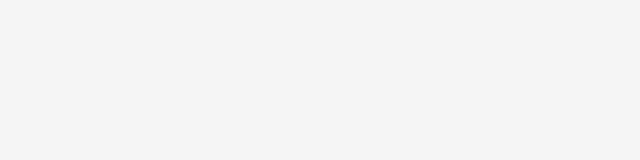
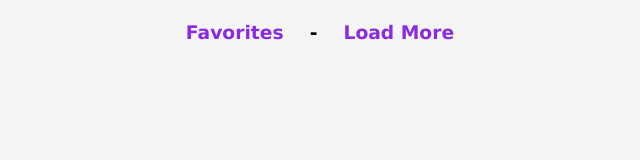
Before and after one commit to MarisMihailovs/NASA-APOD, a plain HTML site: page index.html in a window 1280 px wide. Shown: the whole page, without its empty margins (320-960 px from the left). Drawn offline with Linux system fonts and the light colour scheme.

Commit message:
add main ui elements

```diff
--- a/index.html
+++ b/index.html
@@ -16,6 +16,23 @@
     <div class="loader hidden">
         <img src="rocket.svg" alt="rocket loader">
     </div>
+    <!-- container -->
+    <div class="container">
+        <!-- navigation -->
+        <div class="navigation-container">
+            <span class="background"></span>
+            <!-- results nav -->
+            <span class="navigation-items" id="resultsNav">
+                <h3 class="clickable">Favorites</h3>
+                <h3>&nbsp;&nbsp;&nbsp; - &nbsp;&nbsp;&nbsp;</h3>
+                <h3 class="clickable">Load More</h3>
+            </span>
+            <!-- favorites nav -->
+            <span class="navigation-items hidden" id="favoritesNav">
+                <h3 class="clickable">Load more NASA images</h3>
+            </span>
+        </div>
+    </div>
     <!-- Script -->
     <script src="script.js"></script>
 </body>
--- a/style.css
+++ b/style.css
@@ -28,6 +28,8 @@ body {
   display: flex;
   justify-content: center;
   align-items: center;
+  position: fixed;
+  z-index: 10;
 }
 
 
@@ -48,9 +50,18 @@ body {
   right: 0;
   width: 100%;
   height: 60px;
-
+  z-index: -1;
 }
 
+.clickable {
+  color: blueviolet;
+  cursor: pointer;
+  user-select: none;
+}
+
+.clickable:hover {
+  color: rgb(100, 44, 152);
+}
 
 /* Images Container */
 .images-container {
```
